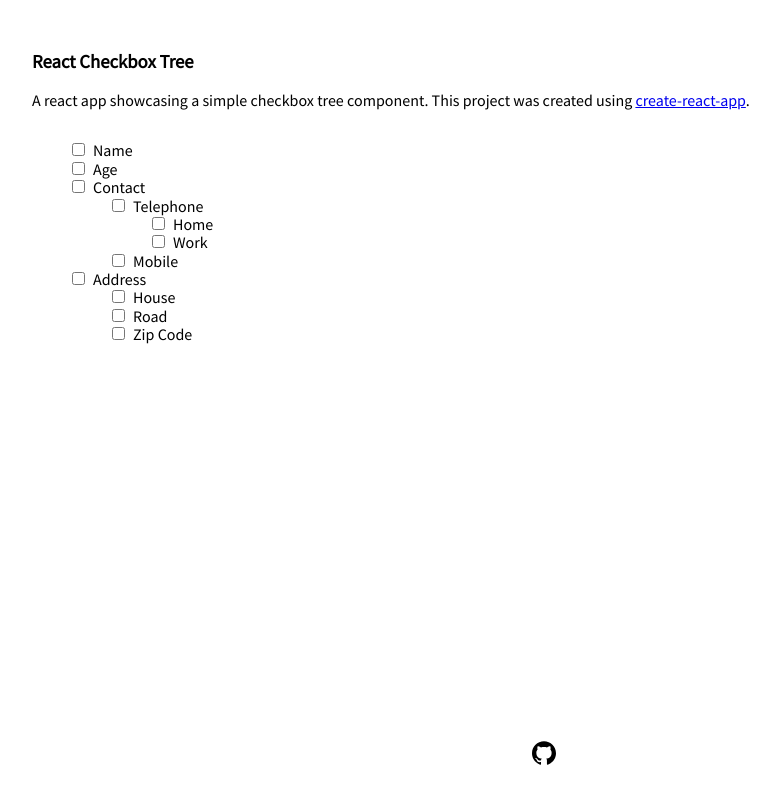
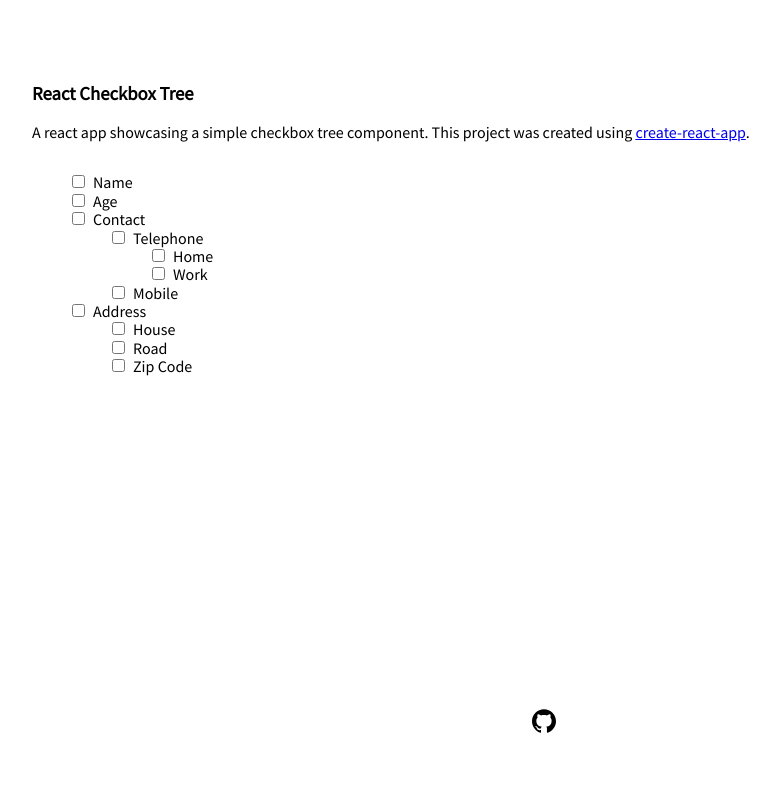
Before and after one commit to joelgeorgev/react-checkbox-tree, a React (Create React App) app: page / in a window 1280 px wide. Shown: the whole page, without its empty margins (96-876 px from the left). Built offline with nearby package versions, Linux system fonts and the light colour scheme.

Commit message:
Adjust padding

```diff
--- a/src/App.js
+++ b/src/App.js
@@ -6,7 +6,7 @@
 
 export const App = () => {
   return (
-    <div className='flex flex-column w-80 mw8 vh-100 center pv4'>
+    <div className='flex flex-column w-80 mw8 vh-100 center pv5'>
       <div className='flex flex-auto flex-column'>
         <Intro />
         <CheckboxTree />
```
Also changed, not shown: 1 other file (tests, documents, lock files or other folders).
